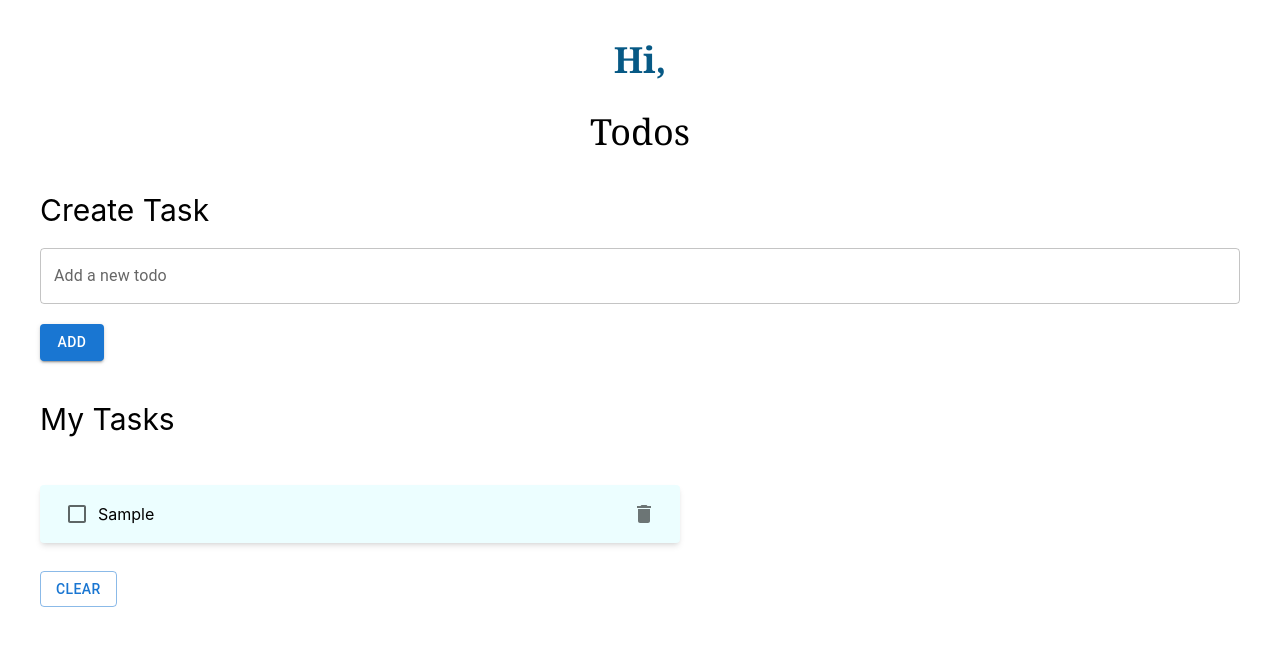
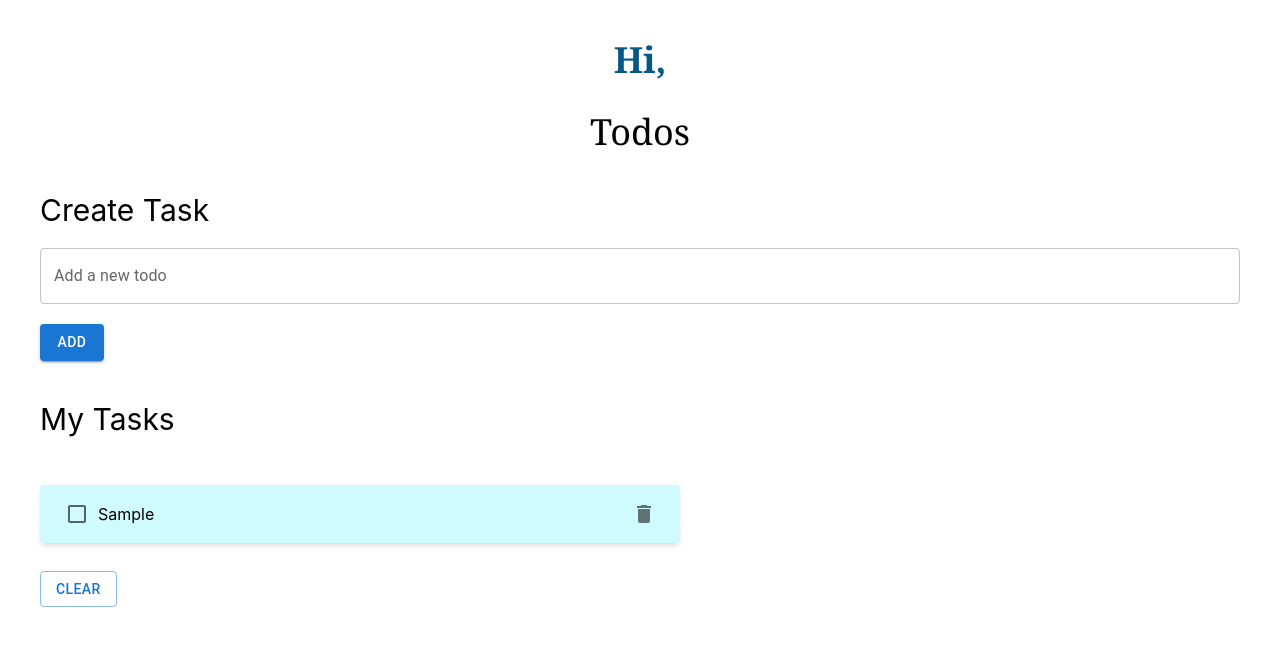
Before and after one commit to PrasannaVigneswari/NextrowTask1, a React (Create React App) app: page /Todo-list in a window 1280 px wide. Both pictures are taken after typing "Sample" into the empty fields and a click on the button "ADD". Shown: the top 646 px of the page. Built offline with nearby package versions, Linux system fonts and the light colour scheme.

Commit message:
Update Todolist.js

```diff
--- a/src/Components/Todolist/Todolist.js
+++ b/src/Components/Todolist/Todolist.js
@@ -95,7 +95,7 @@ const Todolist = () => {
       <h4 className="text-3xl mt-10 mb-5">My Tasks</h4>
        <List>
         {todos.map((todo, index) => (
-          <ListItem key={todo.id} className={`flex items-center bg-cyan-50 rounded mt-5 shadow-md max-w-screen-sm`} >
+          <ListItem key={todo.id} className={`flex items-center bg-cyan-100 rounded mt-5 shadow-md max-w-screen-sm`} >
             <Checkbox onClick={() => toggleCompletion(index)} checked={todo.completed} />
             <span >{todo.title} </span>
             <div className="ml-auto">
```
